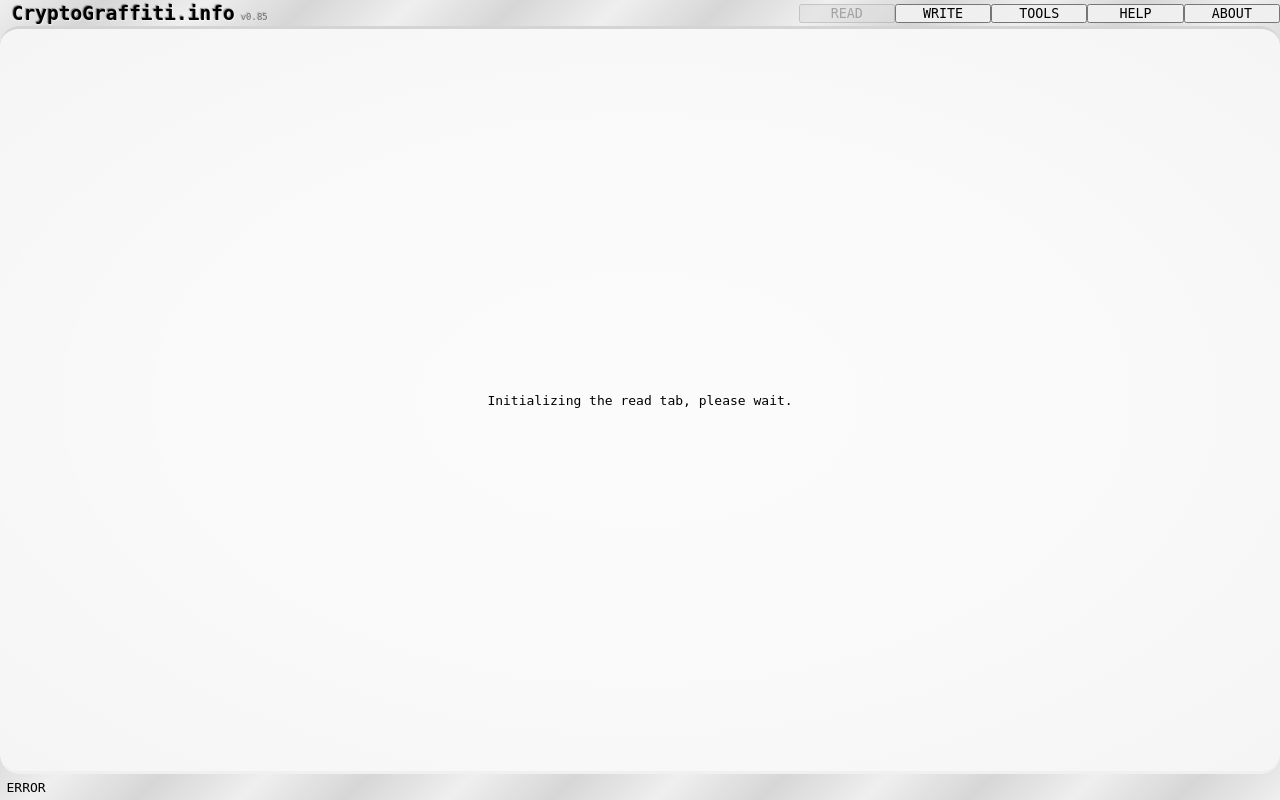
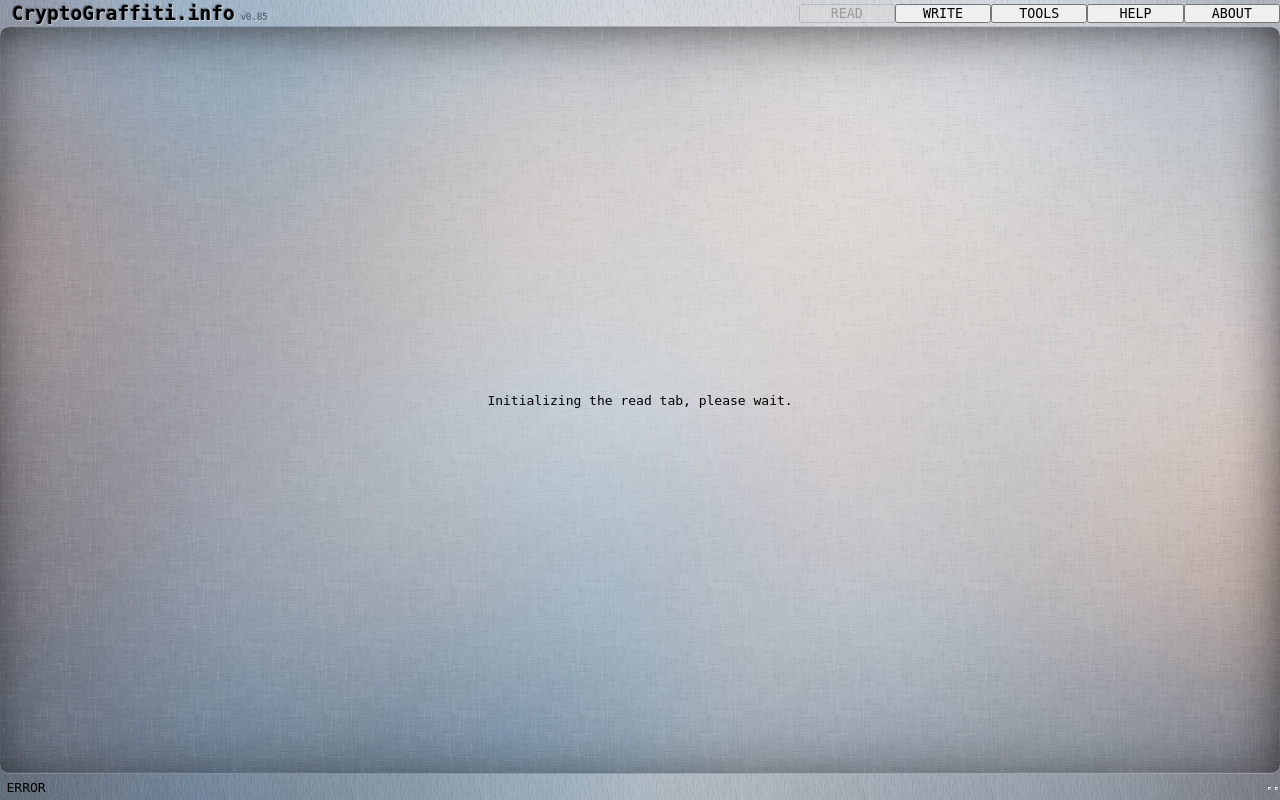
Before and after one commit to 1Hyena/cryptograffiti, a PHP site: page / in a window 1280 px wide. Run offline with PHP 8.4, Linux system fonts and the light colour scheme.

Commit message:
New styling.

```diff
--- a/src/main.css
+++ b/src/main.css
@@ -1,3 +1,44 @@
+body {
+    background:url(gfx/color.png);
+    background-size:cover;
+    background-position: center center;
+}
+#cg {
+	background: linear-gradient(90deg, rgba(0, 0, 0, 0.1) 0%, rgba(255, 255, 255, 0.05) 15%, rgba(255, 255, 255, 0.35) 50%, rgba(255, 255, 255, 0.05) 85%, rgba(0, 0, 0, 0.1) 100%);
+}
+#cg-body {
+    background:none;
+    border-style: solid;
+    border-width: thin 0px;
+    border-color: rgba(0,0,0,0.1) rgba(255,255,255,0) rgba(255,255,255,0.1) rgba(0,0,0,0);
+    border-radius: 0.75rem;
+    box-shadow: -0.25rem 0.5rem 5rem -1.5rem rgba(0,0,0,1) inset;
+    background:url(gfx/color.png);
+    background-size:cover;
+    background-position: center center;
+}
+#cg-header{
+    background:url(gfx/vertical.png);
+    background-position: center center;
+}
+#cg-footer{
+    background:url(gfx/vertical.png);
+    background-position: center center;
+}
+#cg-body-texture {
+    background:url(gfx/cross.png);
+    background-position: center center;
+    box-sizing:border-box;
+    border:0.1rem solid rgba(0,0,0,0);
+    border-radius: 0.75rem;
+}
+#cg-body-shade {
+    background: none;
+    background: -webkit-radial-gradient(rgba(255, 255, 255, 0.35) 0%, rgba(255, 255, 255, 0.05) 66%, rgba(0, 0, 0, 0.1) 99%);
+    background: -o-radial-gradient(rgba(255, 255, 255, 0.35) 0%, rgba(255, 255, 255, 0.05) 66%, rgba(0, 0, 0, 0.1) 99%);
+    background: -moz-radial-gradient(rgba(255, 255, 255, 0.35) 0%, rgba(255, 255, 255, 0.05) 66%, rgba(0, 0, 0, 0.1) 99%);
+    background: radial-gradient(rgba(255, 255, 255, 0.35) 0%, rgba(255, 255, 255, 0.05) 66%, rgba(0, 0, 0, 0.1) 99%);
+}
 #cg-version {
     font-size: xx-small;
     opacity: 0.5;
@@ -15,7 +56,7 @@
     width: 100%;
     height: 100%;
     overflow: hidden;
-    border-radius: 1.0rem;
+    border-radius: 0.64rem;
 }
 
 .cg-tab {
@@ -851,3 +929,8 @@
 .cg-footer-languages {
     white-space: nowrap;
 }
+
+.hvr-glow>img {
+    border: thin outset white;
+    border-radius: 20%;
+}
```
Also changed, not shown: other parts of src/main.css (+62 -25 lines).
